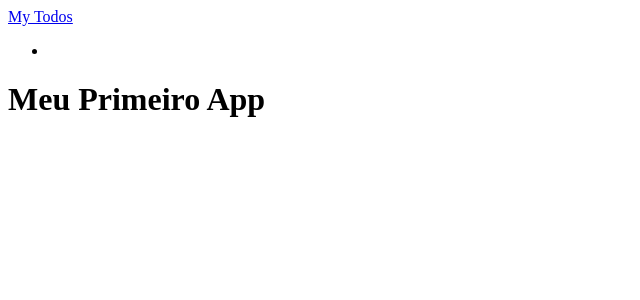
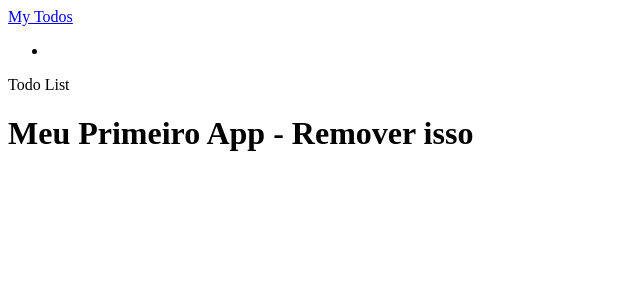
Before and after one commit to AndersonJardim/App_React_TypeScript_Hooks, a React (Create React App) app: page / in a window 1280 px wide. Shown: the top 300 px of the page, without its empty margins (0-640 px from the left). Built offline with nearby package versions, Linux system fonts and the light colour scheme; the HTML template or start-up script is replaced by a standard one.

Commit message:
### Passo 5: Criar models/Todolits.tsx Alterado App.tsx, adicionado <TodoList></TodoList> Criado a lista no arquivo src/models/Todolits.tsx Alterado arquivo para receber a lista src/Todolits.tsx

```diff
--- a/src/components/App.tsx
+++ b/src/components/App.tsx
@@ -1,11 +1,13 @@
 import React from 'react';
 import Navbar from './Navbar';
+import TodoList from './TodoList';
 
 const App = () => {
     return (
         <div>
             <Navbar></Navbar>
-            <h1>Meu Primeiro App</h1>
+            <TodoList></TodoList>
+            <h1>Meu Primeiro App - Remover isso</h1>
         </div>
     );
 }
--- /dev/null
+++ b/src/components/TodoList.tsx
@@ -0,0 +1,14 @@
+import React from 'react';
+import { Todo } from '../models/TodoList';
+
+const TodoList = () => {
+    const todos: Todo[] = [
+        { id: 1, title: 'Ir ao mercado', done: false },
+        { id: 2, title: 'Ir a academia', done: false },
+        { id: 3, title: 'Trabalhar', done: false }
+    ];
+
+    return (<div>Todo List</div>);
+}
+
+export default TodoList;
--- /dev/null
+++ b/src/models/TodoList.tsx
@@ -0,0 +1,9 @@
+export class Todo {
+    constructor(
+        public id: number,
+        public title: string,
+        public done: boolean) {
+
+    }
+
+}
```
Also changed, not shown: 1 other file (tests, documents, lock files or other folders).
